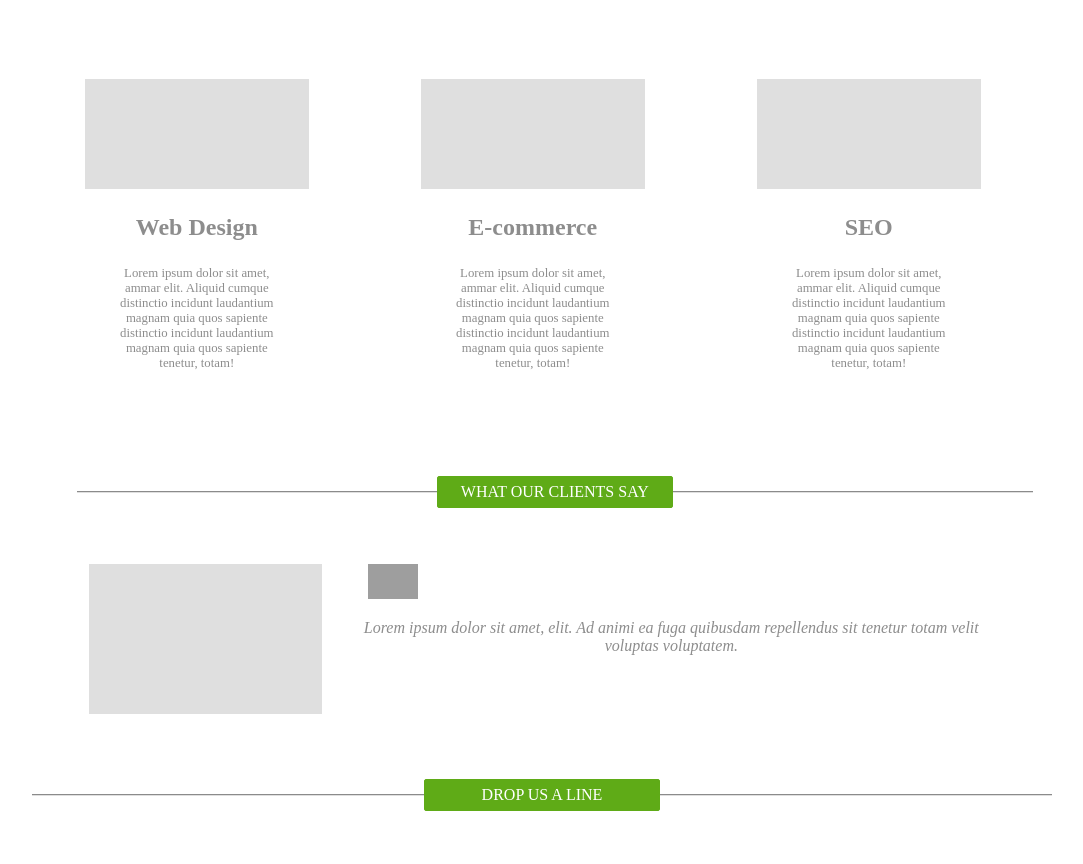
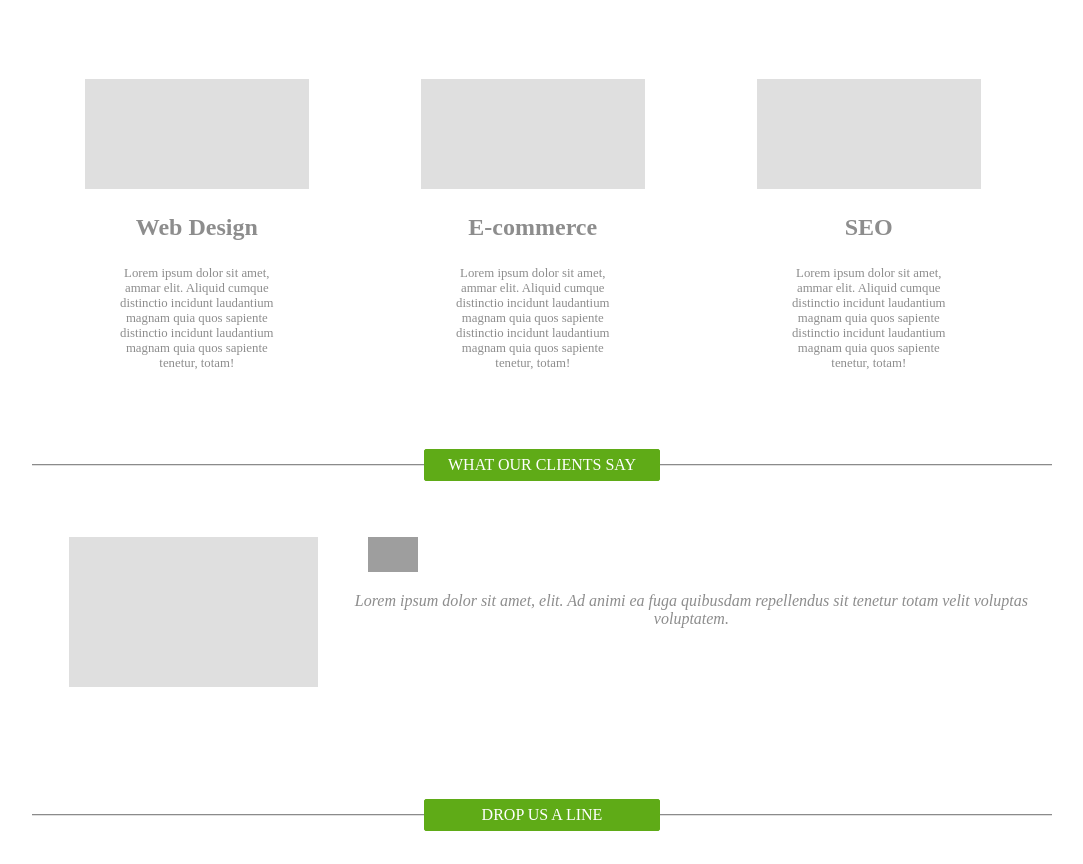
Before and after one commit to MaximeThirion/Simplon, a PHP site: page / in a window 1280 px wide. Shown: the part 601-1465 px from the top of the page, without its empty margins (98-1181 px from the left). Run offline with PHP 8.4, Linux system fonts and the light colour scheme; grey boxes are pictures that could not be loaded.

Commit message:
Exercice 9 1.1

```diff
--- a/Exercice 9/style.css
+++ b/Exercice 9/style.css
@@ -60,16 +60,16 @@
 }
 
 .sec2 {
-    height: 380px;
+    height: 450px;
     width: 70%;
     margin: 0px 13.5% 0px 13.5%;
     padding: 0px 10px 0px 10px;
 }
 
 .sec3 {
-    height: 400px;
-    width: 75%;
-    margin: 0px 13.5% 0px 13.5%;
+    height: 350px;
+    width: 80%;
+    margin: 0px 10% 0px 10%;
 }
 
 .sec4 {
@@ -118,7 +118,7 @@
 
 .blocsec1 {
     float: left;
-    margin: 80px 7.5% 80px 0px;
+    margin: 80px 7.5% 50px 0px;
     text-align: center;
     color: #8D8D8D;
     width: 25%;
@@ -135,7 +135,7 @@
 
 .blocsec2 {
     float: left;
-    margin: 80px 5% 80px 5%;
+    margin: 80px 5% 50px 5%;
     text-align: center;
     color: #8D8D8D;
     width: 25%;
@@ -152,7 +152,7 @@
 
 .blocsec3 {
     float: left;
-    margin: 80px 0px 80px 7.5%;
+    margin: 80px 0px 50px 7.5%;
     text-align: center;
     color: #8D8D8D;
     width: 25%;
@@ -194,7 +194,7 @@
     width: 25%;
     background-color: #DFDFDF;
     float: left;
-    margin: 50px 2.5% 0px 0px;
+    margin: 50px 2.5% 0px 2.5%;
 }
 
 .guillemet {
@@ -230,7 +230,7 @@
 }
 
 .adresse p {
-    width: 100px;
+    width: 90px;
     margin-top: 5px;
 }
 
```
